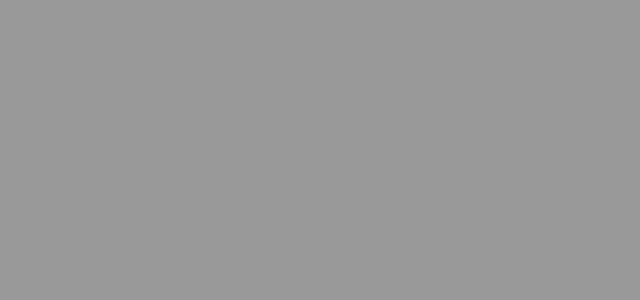
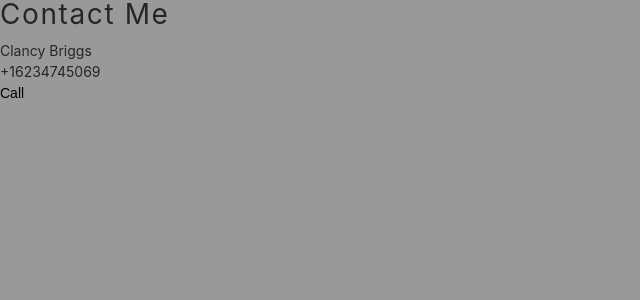
Before and after one commit to Nick-Sachau/Clancy, a React (Create React App) app: page /about in a window 1280 px wide. Shown: the top 300 px of the page, without its empty margins (0-640 px from the left). Built offline with nearby package versions, Linux system fonts and the light colour scheme.

Commit message:
router working

```diff
--- a/src/Components/Footer.jsx
+++ b/src/Components/Footer.jsx
@@ -1,11 +1,31 @@
-import React from 'react'
+import React from "react";
+import Home from "../Pages/Home";
+import About from "../Pages/About";
+import Services from "../Pages/Services";
+import { Route, Switch } from "react-router-dom";
 
 const Footer = () => {
-    return (
-        <div className="container">
+  return (
+    <>
+      <div className="contact container">
+        <h3>Contact Me</h3>
+        <h5>Clancy Briggs</h5>
+        <h5>+16234745069</h5>
+        <button>Call</button>
+      </div>
+      <div className="footer container">
+        <Switch>
+          <Route exact path="/">
+            <Home />
+          </Route>
 
-        </div>
-    )
-}
+          <Route path="/about">
+            <About />
+          </Route>
+        </Switch>
+      </div>
+    </>
+  );
+};
 
-export default Footer
+export default Footer;
--- a/src/index.js
+++ b/src/index.js
@@ -1,11 +1,14 @@
-import React from 'react';
-import ReactDOM from 'react-dom';
-import App from './App';
-import './style/main.css';
+import React from "react";
+import ReactDOM from "react-dom";
+import App from "./App";
+import { BrowserRouter as Router } from "react-router-dom";
+import "./style/main.css";
 
 ReactDOM.render(
   <React.StrictMode>
-    <App />
+    <Router>
+      <App />
+    </Router>
   </React.StrictMode>,
-  document.getElementById('root')
+  document.getElementById("root")
 );
```
Also changed, not shown: src/App.js (+4 -3 lines).
